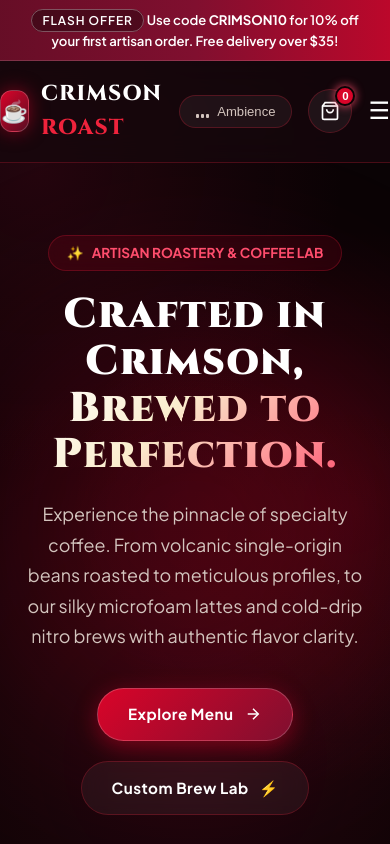
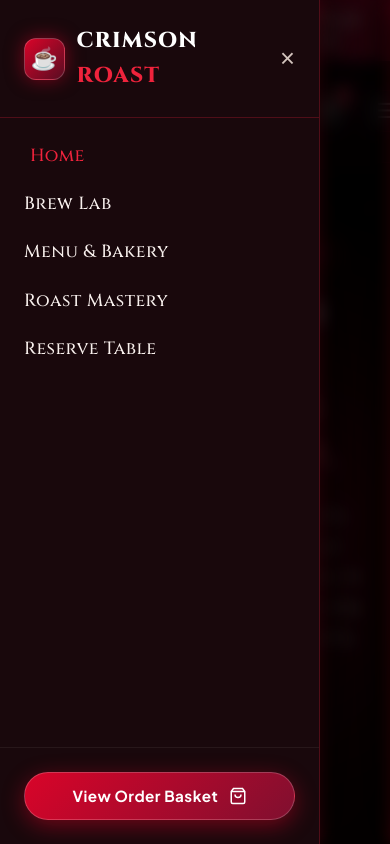
Before and after one commit to killeryt668-ops/WEB_PAGE_DEMO, a plain HTML site: page index.html in a window 390 px wide. Both pictures are taken after a click on the button "Open Navigation Menu". Shown: the top 844 px of the page. Drawn offline with Linux system fonts and the light colour scheme; a web font is replaced by a local one.

Commit message:
Complete responsive mobile navigation drawer, lofi audio synthesizer, and transform animations

```diff
--- a/app.js
+++ b/app.js
@@ -182,7 +182,9 @@ const elements = {
   roastTempDisplay: document.getElementById('roast-temp-display'),
   roastLevelTitle: document.getElementById('roast-level-title'),
   roastNotesText: document.getElementById('roast-notes-text'),
-  roastBeanVisual: document.getElementById('roast-bean-visual')
+  roastBeanVisual: document.getElementById('roast-bean-visual'),
+  mobileNavDrawer: document.getElementById('mobile-nav-drawer'),
+  mobileMenuOverlay: document.getElementById('mobile-menu-overlay')
 };
 
 // --- INITIALIZATION ---
@@ -393,6 +395,20 @@ function triggerBadgePop() {
     setTimeout(() => b.classList.remove('pop'), 400);
   });
 }
+
+// --- MOBILE NAV DRAWER OPEN / CLOSE ---
+window.toggleMobileMenu = function(open) {
+  const drawer = document.getElementById('mobile-nav-drawer');
+  const overlay = document.getElementById('mobile-menu-overlay');
+  if (!drawer || !overlay) return;
+  if (open) {
+    drawer.classList.add('open');
+    overlay.classList.add('open');
+  } else {
+    drawer.classList.remove('open');
+    overlay.classList.remove('open');
+  }
+};
 
 // --- CART DRAWER OPEN / CLOSE ---
 window.toggleCart = function(open) {
@@ -706,18 +722,6 @@ function setupLoyaltyCard() {
   });
 }
 
-// --- WEB AUDIO API CAFE AMBIENCE SYNTHESIZER ---
-function setupAudioAmbiance() {
-  if (!elements.audioToggleBtn) return;
-
-  elements.audioToggleBtn.addEventListener('click', () => {
-    if (!state.audioContext) {
-      const AudioCtx = window.AudioContext || window.webkitAudioContext;
-      state.audioContext = new AudioCtx();
-    }
-
-    if (state.audioPlaying) {
-      state.audioContext.suspend();
 // --- WEB AUDIO API COFFEEHOUSE LOFI VIBE SONG ENGINE ---
 let musicInterval = null;
 let activeAudioNodes = [];
@@ -895,7 +899,7 @@ function startCafeMusic(ctx) {
 // --- ACTIVE SCROLL SPY FOR DYNAMIC NAV UNDERLINE ---
 function setupScrollSpy() {
   const sections = document.querySelectorAll('section[id]');
-  const navLinks = document.querySelectorAll('.nav-link');
+  const allNavLinks = document.querySelectorAll('.nav-link, .mobile-nav-link');
 
   function updateActiveNav() {
     const scrollPos = window.scrollY + 180;
@@ -910,7 +914,7 @@ function setupScrollSpy() {
       }
     });
 
-    navLinks.forEach(link => {
+    allNavLinks.forEach(link => {
       const href = link.getAttribute('href');
       if (href === `#${activeId}`) {
         link.classList.add('active');
@@ -924,7 +928,7 @@ function setupScrollSpy() {
   updateActiveNav();
 
   // Smooth scroll click handler
-  navLinks.forEach(link => {
+  allNavLinks.forEach(link => {
     link.addEventListener('click', (e) => {
       const targetId = link.getAttribute('href');
       if (targetId && targetId.startsWith('#')) {
@@ -938,8 +942,9 @@ function setupScrollSpy() {
             top: offsetPosition,
             behavior: 'smooth'
           });
-          navLinks.forEach(l => l.classList.remove('active'));
+          allNavLinks.forEach(l => l.classList.remove('active'));
           link.classList.add('active');
+          toggleMobileMenu(false);
         }
       }
     });
@@ -1115,6 +1120,12 @@ function setupEventListeners() {
       pill.classList.add('active');
     });
   });
+
+  // Mobile Menu Toggle
+  const mobileMenuToggle = document.querySelector('.mobile-menu-toggle');
+  if (mobileMenuToggle) {
+    mobileMenuToggle.addEventListener('click', () => toggleMobileMenu(true));
+  }
 }
 
 window.resetSearch = function() {
--- a/index.html
+++ b/index.html
@@ -65,7 +65,7 @@
         </button>
 
         <!-- Mobile Menu Toggle -->
-        <button class="mobile-menu-toggle" onclick="alert('Menu items: Brew Lab, Signature Menu, Roast Mastery, Reserve Table')">☰</button>
+        <button class="mobile-menu-toggle" onclick="toggleMobileMenu(true)" title="Open Menu" aria-label="Open Navigation Menu">☰</button>
       </div>
     </div>
   </header>
@@ -494,6 +494,31 @@
     </div>
   </aside>
 
+  <!-- Mobile Navigation Drawer -->
+  <div id="mobile-menu-overlay" class="mobile-menu-overlay" onclick="toggleMobileMenu(false)"></div>
+  <aside id="mobile-nav-drawer" class="mobile-nav-drawer">
+    <div class="mobile-nav-header">
+      <a href="#" class="brand-logo" onclick="toggleMobileMenu(false)">
+        <div class="brand-emblem">☕</div>
+        <div class="brand-name">CRIMSON <span>ROAST</span></div>
+      </a>
+      <button class="mobile-nav-close" onclick="toggleMobileMenu(false)" aria-label="Close Mobile Menu">&times;</button>
+    </div>
+    <ul class="mobile-nav-list">
+      <li><a href="#hero" class="mobile-nav-link" onclick="toggleMobileMenu(false)">Home</a></li>
+      <li><a href="#brew-lab" class="mobile-nav-link" onclick="toggleMobileMenu(false)">Brew Lab</a></li>
+      <li><a href="#menu" class="mobile-nav-link" onclick="toggleMobileMenu(false)">Menu & Bakery</a></li>
+      <li><a href="#roast-mastery" class="mobile-nav-link" onclick="toggleMobileMenu(false)">Roast Mastery</a></li>
+      <li><a href="#reserve" class="mobile-nav-link" onclick="toggleMobileMenu(false)">Reserve Table</a></li>
+    </ul>
+    <div class="mobile-nav-footer">
+      <button class="btn btn-primary" onclick="toggleMobileMenu(false); toggleCart(true);" style="width: 100%;">
+        <span>View Order Basket</span>
+        <svg width="18" height="18" viewBox="0 0 24 24" fill="none" stroke="currentColor" stroke-width="2"><path d="M6 2L3 6v14a2 2 0 0 0 2 2h14a2 2 0 0 0 2-2V6l-3-4z"></path><line x1="3" y1="6" x2="21" y2="6"></line><path d="M16 10a4 4 0 0 1-8 0"></path></svg>
+      </button>
+    </div>
+  </aside>
+
   <!-- Quick View Modal -->
   <div id="modal-overlay" class="modal-overlay" onclick="closeQuickView()"></div>
   <div id="quick-view-modal" class="modal-content-box">
--- a/styles.css
+++ b/styles.css
@@ -500,11 +500,23 @@ h1, h2, h3, h4, h5, h6 {
 
 .mobile-menu-toggle {
   display: none;
-  background: none;
-  border: none;
-  color: var(--text-pure);
-  font-size: 1.5rem;
+  background: rgba(255, 255, 255, 0.06);
+  border: 1px solid var(--crimson-border);
+  color: var(--text-pure);
+  font-size: 1.3rem;
   cursor: pointer;
+  width: 42px;
+  height: 42px;
+  border-radius: var(--radius-sm);
+  align-items: center;
+  justify-content: center;
+  transition: all var(--transition-fast);
+}
+
+.mobile-menu-toggle:hover, .mobile-menu-toggle:focus-visible {
+  background: var(--crimson-subtle);
+  border-color: var(--crimson-light);
+  color: var(--crimson-light);
 }
 
 /* ==========================================================================
@@ -1522,7 +1534,7 @@ h1, h2, h3, h4, h5, h6 {
 /* ==========================================================================
    CART SLIDE-OVER DRAWER & QUICK VIEW MODAL
    ========================================================================== */
-.cart-overlay, .modal-overlay {
+.cart-overlay, .modal-overlay, .mobile-menu-overlay {
   position: fixed;
   top: 0;
   left: 0;
@@ -1536,15 +1548,86 @@ h1, h2, h3, h4, h5, h6 {
   transition: opacity 0.35s ease;
 }
 
-.cart-overlay.open, .modal-overlay.open {
+.cart-overlay.open, .modal-overlay.open, .mobile-menu-overlay.open {
   opacity: 1;
   pointer-events: auto;
+}
+
+/* Mobile Nav Drawer */
+.mobile-nav-drawer {
+  position: fixed;
+  top: 0;
+  left: 0;
+  width: min(85vw, 320px);
+  height: 100vh;
+  background: var(--bg-surface);
+  border-right: 1px solid var(--crimson-border);
+  box-shadow: 10px 0 40px rgba(0, 0, 0, 0.8), var(--glow-crimson-sm);
+  z-index: 1001;
+  display: flex;
+  flex-direction: column;
+  transform: translateX(-100%);
+  transition: transform 0.35s cubic-bezier(0.16, 1, 0.3, 1);
+}
+
+.mobile-nav-drawer.open {
+  transform: translateX(0);
+}
+
+.mobile-nav-header {
+  padding: 1.5rem;
+  border-bottom: 1px solid var(--crimson-border);
+  display: flex;
+  justify-content: space-between;
+  align-items: center;
+}
+
+.mobile-nav-close {
+  background: none;
+  border: none;
+  color: var(--text-secondary);
+  font-size: 1.6rem;
+  cursor: pointer;
+  transition: color var(--transition-fast);
+}
+
+.mobile-nav-close:hover {
+  color: var(--crimson-light);
+}
+
+.mobile-nav-list {
+  list-style: none;
+  padding: 1.5rem;
+  display: flex;
+  flex-direction: column;
+  gap: 1.25rem;
+  flex-grow: 1;
+}
+
+.mobile-nav-link {
+  color: var(--text-primary);
+  text-decoration: none;
+  font-family: var(--font-heading);
+  font-size: 1.1rem;
+  letter-spacing: 0.5px;
+  transition: color var(--transition-fast), transform var(--transition-fast);
+  display: block;
+}
+
+.mobile-nav-link:hover, .mobile-nav-link.active {
+  color: var(--crimson-light);
+  transform: translateX(6px);
+}
+
+.mobile-nav-footer {
+  padding: 1.5rem;
+  border-top: 1px solid rgba(255, 255, 255, 0.06);
 }
 
 .cart-drawer {
   position: fixed;
   top: 0;
-  right: -480px;
+  right: 0;
   width: 100%;
   max-width: 440px;
   height: 100vh;
@@ -1554,11 +1637,12 @@ h1, h2, h3, h4, h5, h6 {
   z-index: 1001;
   display: flex;
   flex-direction: column;
-  transition: right 0.4s cubic-bezier(0.16, 1, 0.3, 1);
+  transform: translateX(100%);
+  transition: transform 0.4s cubic-bezier(0.16, 1, 0.3, 1);
 }
 
 .cart-drawer.open {
-  right: 0;
+  transform: translateX(0);
 }
 
 .cart-header {
@@ -1897,7 +1981,7 @@ h1, h2, h3, h4, h5, h6 {
     display: none;
   }
   .mobile-menu-toggle {
-    display: block;
+    display: flex;
   }
   .hero-title {
     font-size: 2.6rem;
```
